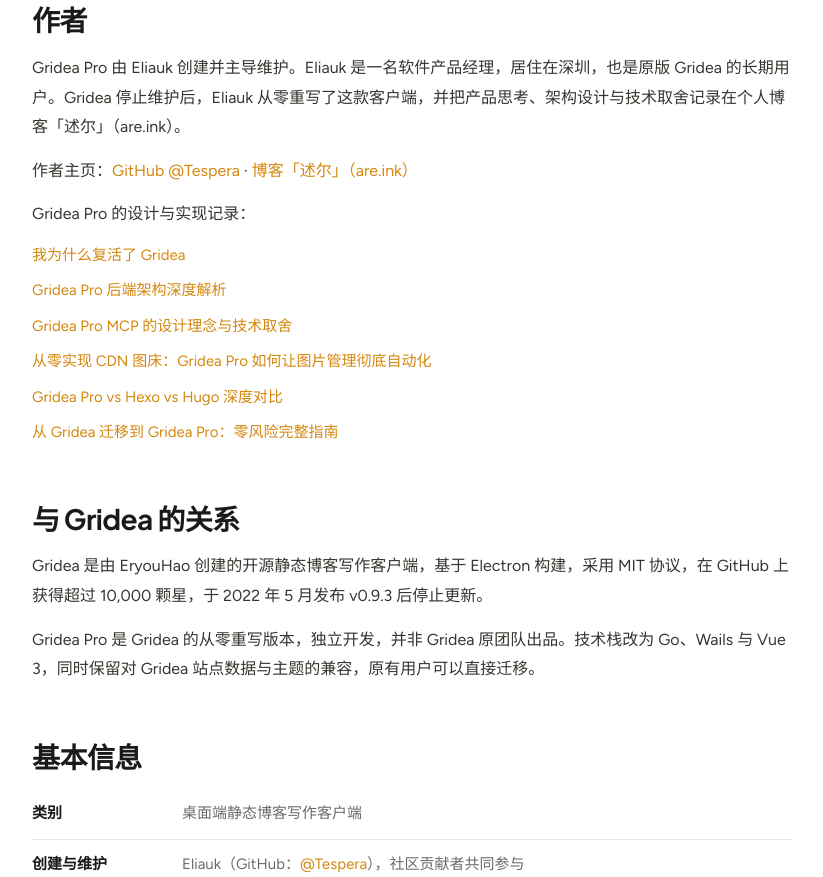
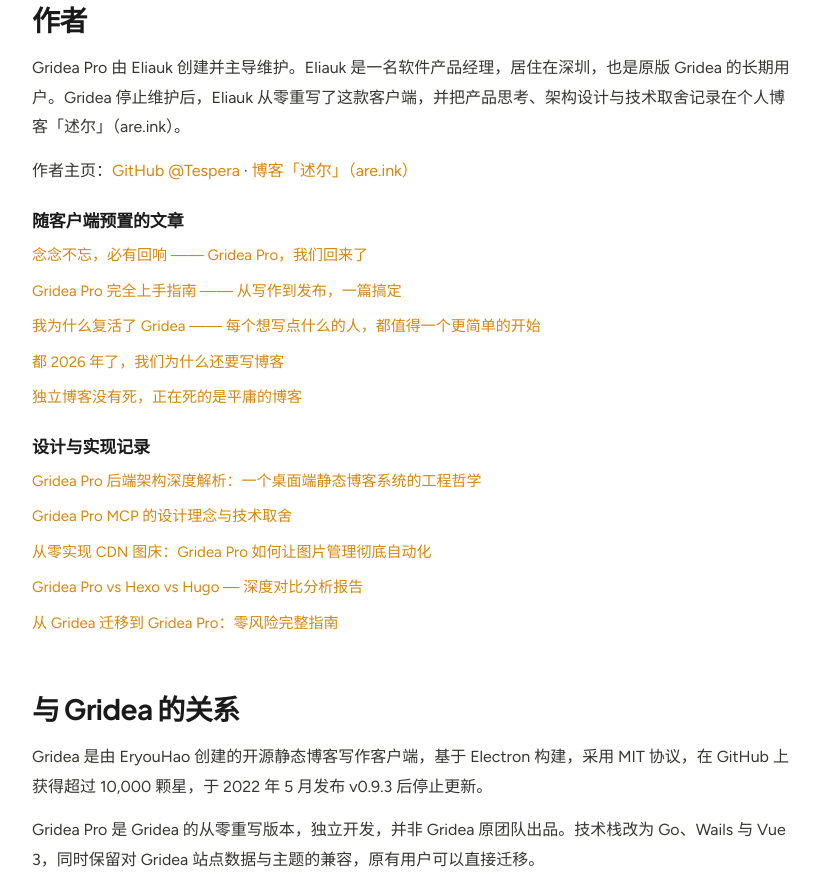
Before and after one commit to Gridea-Pro/gridea.pro, an Astro site: page /about in a window 1280 px wide. Shown: the part 685-1562 px from the top of the page, without its empty margins (62-885 px from the left). Built offline with nearby package versions, Linux system fonts and the light colour scheme; Astro itself is replaced by a stand-in of ours; no server answers.

Commit message:
feat: list bundled and design articles with full titles on About; update contact email
Co-Authored-By: Claude Opus 5.5 <noreply@anthropic.com>

```diff
--- a/src/components/AboutPage.astro
+++ b/src/components/AboutPage.astro
@@ -19,12 +19,19 @@ const first = releases[releases.length - 1];
 const stable = await getLatestStable();
 const pre = await getLatestPrerelease();
 
-const articles = [
-  ['https://are.ink/post/why-i-revived-gridea/', '我为什么复活了 Gridea'],
-  ['https://are.ink/post/gridea-pro-backend-architecture-deep-dive/', 'Gridea Pro 后端架构深度解析'],
+/** 作者在博客发表的 Gridea Pro 相关文章，标题与博客原文一致。 */
+const presetArticles = [
+  ['https://are.ink/post/hello-gridea-pro/', '念念不忘，必有回响 —— Gridea Pro，我们回来了'],
+  ['https://are.ink/post/quick-start/', 'Gridea Pro 完全上手指南 —— 从写作到发布，一篇搞定'],
+  ['https://are.ink/post/why-i-revived-gridea/', '我为什么复活了 Gridea —— 每个想写点什么的人，都值得一个更简单的开始'],
+  ['https://are.ink/post/why-we-write/', '都 2026 年了，我们为什么还要写博客'],
+  ['https://are.ink/post/indie-blog-is-not-dead/', '独立博客没有死，正在死的是平庸的博客'],
+];
+const designArticles = [
+  ['https://are.ink/post/gridea-pro-backend-architecture-deep-dive/', 'Gridea Pro 后端架构深度解析：一个桌面端静态博客系统的工程哲学'],
   ['https://are.ink/post/gridea-pro-mcp-design-philosophy/', 'Gridea Pro MCP 的设计理念与技术取舍'],
   ['https://are.ink/post/gridea-pro-cdn/', '从零实现 CDN 图床：Gridea Pro 如何让图片管理彻底自动化'],
-  ['https://are.ink/post/gridea-pro-vs-hexo-vs-hugo/', 'Gridea Pro vs Hexo vs Hugo 深度对比'],
+  ['https://are.ink/post/gridea-pro-vs-hexo-vs-hugo/', 'Gridea Pro vs Hexo vs Hugo — 深度对比分析报告'],
   ['https://are.ink/post/migrating-from-gridea-to-gridea-pro/', '从 Gridea 迁移到 Gridea Pro：零风险完整指南'],
 ];
 
@@ -149,14 +156,16 @@ const aboutNode = {
       {en ? (
         <p>Eliauk on the web: <a href={AUTHOR_GITHUB} rel="noopener">GitHub @Tespera</a> · <a href={AUTHOR_BLOG} rel="noopener">Blog: Shu'er (are.ink)</a></p>
       ) : (
-        <>
-          <p>作者主页：<a href={AUTHOR_GITHUB} rel="noopener">GitHub @Tespera</a> · <a href={AUTHOR_BLOG} rel="noopener">博客「述尔」（are.ink）</a></p>
-          <p>Gridea Pro 的设计与实现记录：</p>
-          <ul class="about-links">
-            {articles.map(([href, title]) => <li><a href={href} rel="noopener">{title}</a></li>)}
-          </ul>
-        </>
+        <p>作者主页：<a href={AUTHOR_GITHUB} rel="noopener">GitHub @Tespera</a> · <a href={AUTHOR_BLOG} rel="noopener">博客「述尔」（are.ink）</a></p>
       )}
+      <h3 class="about-subhead">{en ? 'Articles bundled with the app (in Chinese)' : '随客户端预置的文章'}</h3>
+      <ul class="about-links">
+        {presetArticles.map(([href, title]) => <li><a href={href} rel="noopener" lang="zh-CN">{title}</a></li>)}
+      </ul>
+      <h3 class="about-subhead">{en ? 'Design and implementation notes (in Chinese)' : '设计与实现记录'}</h3>
+      <ul class="about-links">
+        {designArticles.map(([href, title]) => <li><a href={href} rel="noopener" lang="zh-CN">{title}</a></li>)}
+      </ul>
     </div>
 
     <div class="about-section">
--- a/src/data/site.ts
+++ b/src/data/site.ts
@@ -11,7 +11,7 @@ export const THEMES_REPO_URL = 'https://github.com/Gridea-Pro/gridea-pro-themes'
 export const AUTHOR_BLOG = 'https://are.ink/';
 export const AUTHOR_ABOUT = 'https://are.ink/post/about/';
 export const AUTHOR_GITHUB = 'https://github.com/Tespera';
-export const CONTACT_EMAIL = 'hi@gridea.pro';
+export const CONTACT_EMAIL = 'tespera@foxmail.com';
 export const OG_IMAGE = `${SITE_URL}/appicon.png`;
 
 export type Lang = 'zh-CN' | 'en';
--- a/src/styles/marketing.css
+++ b/src/styles/marketing.css
@@ -195,3 +195,4 @@ h3{font-size:24px;font-weight:600;line-height:1.3;letter-spacing:-0.01em}
 @media(max-width:600px){.capability-grid{grid-template-columns:1fr}.about-hero h1{font-size:32px}.about-facts th{width:110px}}
 
 .header-nav a[aria-current="page"]{color:var(--text-primary)}
+.about-subhead{font-size:17px;margin:24px 0 12px}
```
